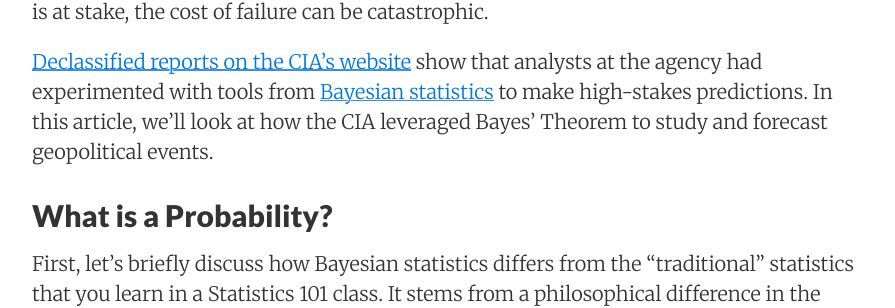
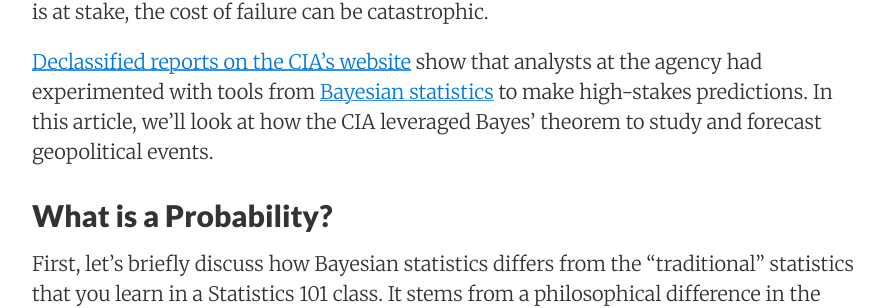
Before and after one commit to sewardlee337/sewardlee337.github.io, a Jekyll site: the page built from blog/_posts/2020-09-26-bayes-theorem-at-the-cia.md, in a window 1280 px wide and 900 px high, scrolled down 958 px. Shown: the part 181-489 px from the top of the window, without its empty margins (188-1083 px from the left). Built offline with Jekyll 4.4.1, drawn with Linux system fonts in a browser that asks for light colours; nearby versions of some CDN libraries; formulas are drawn with MathJax 3.

Commit message:
Small edit

```diff
--- a/blog/_posts/2020-09-26-bayes-theorem-at-the-cia.md
+++ b/blog/_posts/2020-09-26-bayes-theorem-at-the-cia.md
@@ -13,7 +13,7 @@ Our daily lives are inundated with predictions about the future, but they usuall
 
 Intelligence agencies, however, must approach predictions in a more careful and systematic manner. After all, when a country's national security or geopolitical standing is at stake, the cost of failure can be catastrophic.
 
-[Declassified reports on the CIA's website](https://www.cia.gov/library/center-for-the-study-of-intelligence/kent-csi) show that analysts at the agency had experimented with tools from [Bayesian statistics](https://en.wikipedia.org/wiki/Bayesian_statistics) to make high-stakes predictions. In this article, we'll look at how the CIA leveraged Bayes' Theorem to study and forecast geopolitical events.
+[Declassified reports on the CIA's website](https://www.cia.gov/library/center-for-the-study-of-intelligence/kent-csi) show that analysts at the agency had experimented with tools from [Bayesian statistics](https://en.wikipedia.org/wiki/Bayesian_statistics) to make high-stakes predictions. In this article, we'll look at how the CIA leveraged Bayes' theorem to study and forecast geopolitical events.
 
 ## What is a Probability?
 
```
